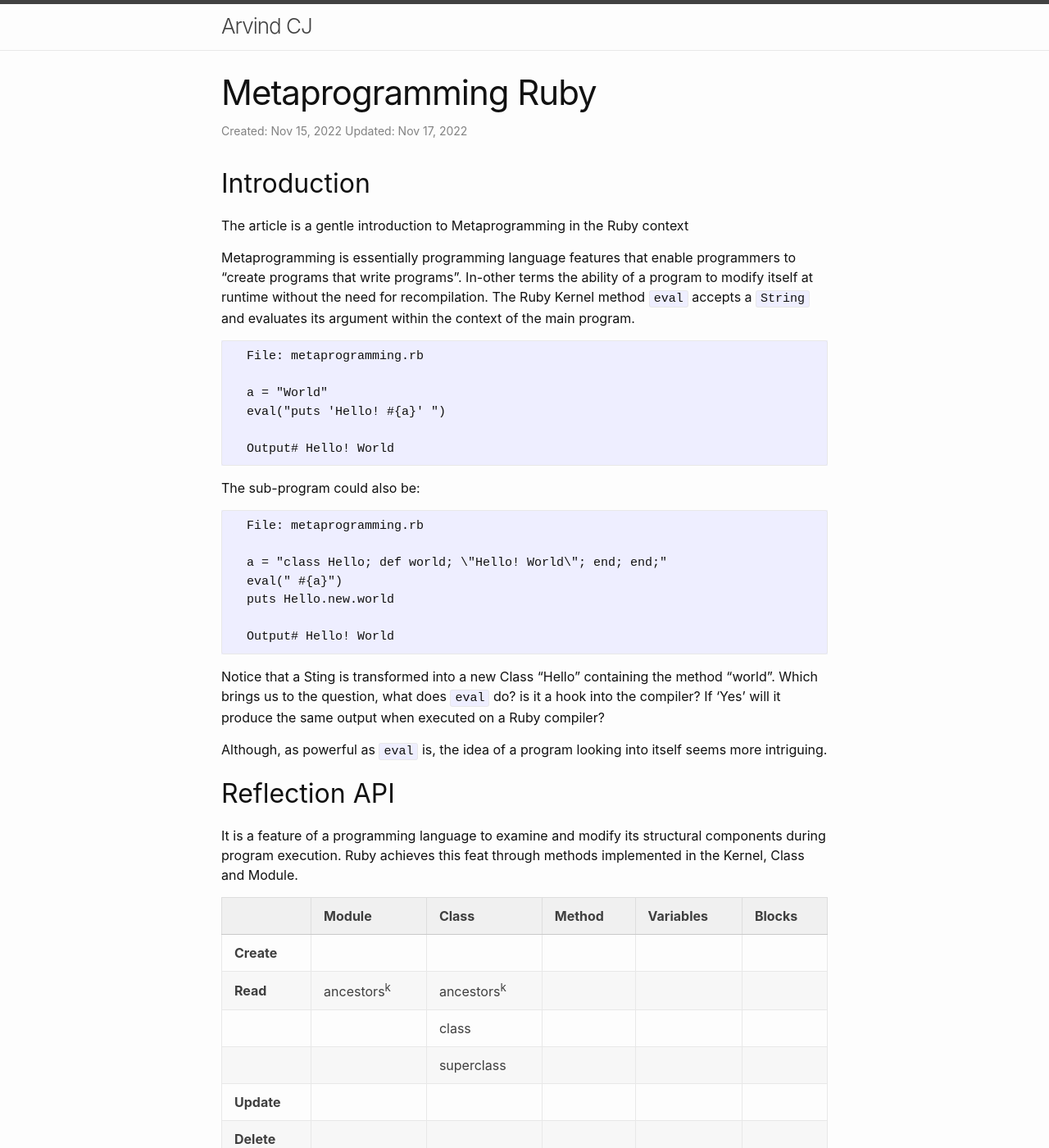
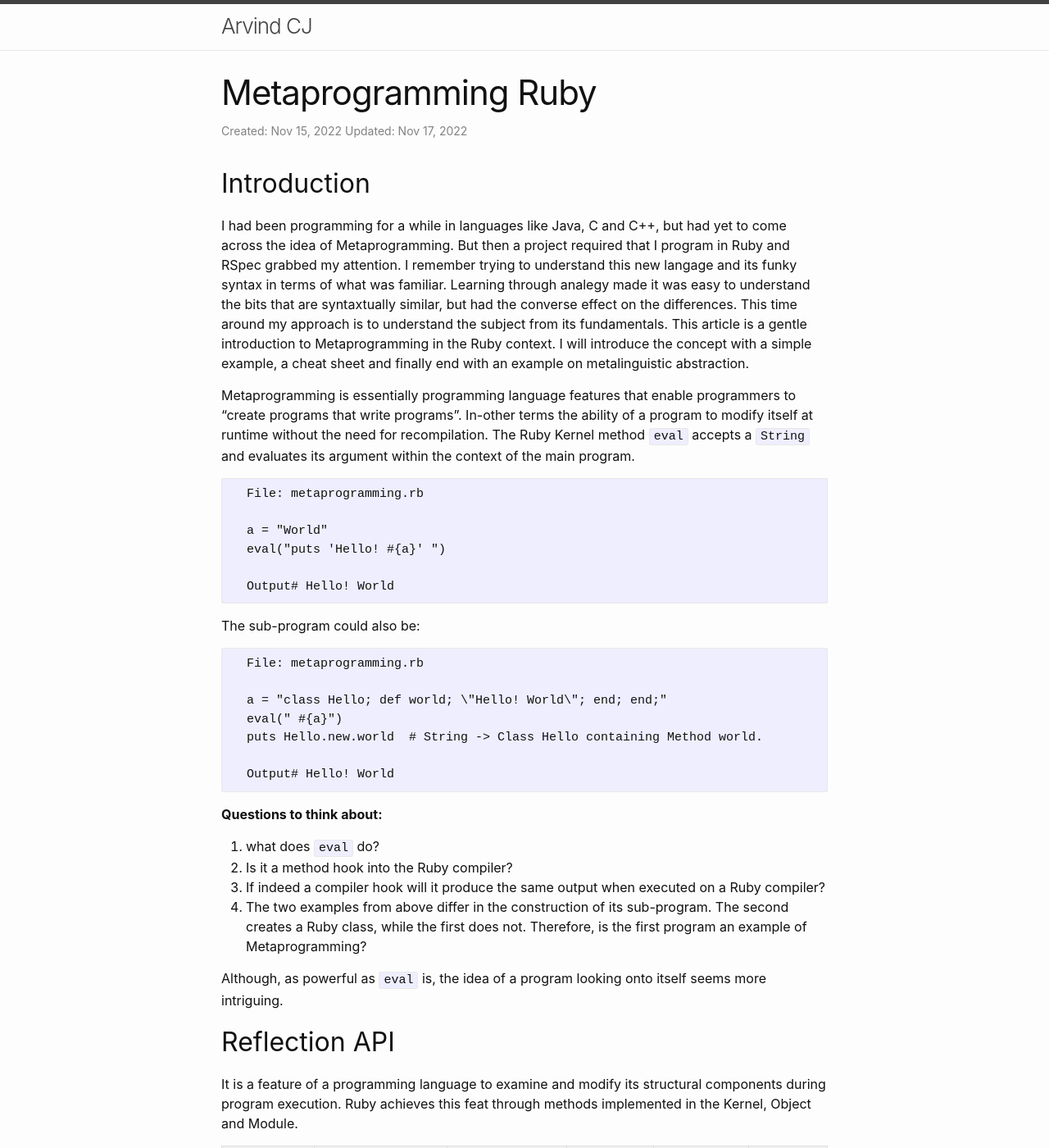
Before and after one commit to arvindcj/arvindcj.github.io, a Jekyll site: the page built from _posts/2022-11-15-metaprogramming-ruby.markdown, in a window 1280 px wide and 1400 px high. Shown: the whole window at 82% size. Built offline with Jekyll 4.4.1, drawn with Linux system fonts in a browser that asks for light colours; some of the changed text lies outside the part shown.

Commit message:
update metaprogramming

````diff
--- a/_posts/2022-11-15-metaprogramming-ruby.markdown
+++ b/_posts/2022-11-15-metaprogramming-ruby.markdown
@@ -8,8 +8,7 @@ categories: software_engineering
 
 ## Introduction ##
 
-The article is a gentle introduction to Metaprogramming in the Ruby context
-
+I had been programming for a while in languages like Java, C and C++, but had yet to come across the idea of Metaprogramming. But then a project required that I program in Ruby and RSpec grabbed my attention. I remember trying to understand this new langage and its funky syntax in terms of what was familiar. Learning through analegy made it was easy to understand the bits that are syntaxtually similar, but had the converse effect on the differences. This time around my approach is to understand the subject from its fundamentals. This article is a gentle introduction to Metaprogramming in the Ruby context. I will introduce the concept with a simple example, a cheat sheet and finally end with an example on metalinguistic abstraction.
 
 Metaprogramming is essentially programming language features that enable programmers to "create programs that write programs". In-other terms the ability of a program to modify itself at runtime without the need for recompilation. The Ruby Kernel method `eval`  accepts a `String` and evaluates its argument within the context of the main program.
 
@@ -29,34 +28,41 @@ The sub-program could also be:
 
   a = "class Hello; def world; \"Hello! World\"; end; end;"
   eval(" #{a}")
-  puts Hello.new.world
+  puts Hello.new.world  # String -> Class Hello containing Method world.
 
   Output# Hello! World
 ```
+**Questions to think about:**
 
-Notice that a Sting is transformed into a new Class "Hello" containing the method "world". Which brings us to the question, what does `eval` do? is it a hook into the compiler? If 'Yes' will it produce the same output when executed on a Ruby compiler?
+1. what does `eval` do?
+2. Is it a method hook into the Ruby compiler?
+3. If indeed a compiler hook will it produce the same output when executed on a Ruby compiler?
+4. The two examples from above differ in the construction of its sub-program. The second creates a Ruby class, while the first does not. Therefore, is the first program an example of Metaprogramming?
 
-Although, as powerful as `eval` is, the idea of a program looking into itself seems more intriguing.
+Although, as powerful as `eval` is, the idea of a program looking onto itself seems more intriguing.
 
 ## Reflection API ##
 
-It is a feature of a programming language to examine and modify its structural components during program execution. Ruby achieves this feat through methods implemented in the Kernel, Class and Module.
+It is a feature of a programming language to examine and modify its structural components during program execution. Ruby achieves this feat through methods implemented in the Kernel, Object and Module.
 
-|   | Module  | Class  | Method  | Variables | Blocks |
+|   | BasicObject  | Object | Kernel | Module | Class |
 |---|---|---|---|---|---|
 | **Create** |   |   |   |  |   |
-| **Read** | ancestors<sup>k</sup> | ancestors<sup>k</sup> |   |   |   |
+| **Read** | ancestors| ancestors |   |   |   |
 |  |   | class |   |  |   |
 |  |   | superclass |   |  |   |
 | **Update** |   |   |   |  |   |
 | **Delete** |   |   |   |  |   |
 
 |  |   |   |   |  |   |
-```
-Key
 
-k - Kernel method
+## Metalinguistic Abstraction ##
 
-```
+One of the key uses of Metaprogramming is its utility in implementing Domain Specific Languages (DSL) or Metalinguistic Abstraction. Most of Software Engineering is the process of delaing with complexity theough combining primitives to form more complex forms through abstraction.
+
+
+
 
 ## Conclusion ##
+
+This article was designed to be very brief incprorating the idea of a cheatsheet with a simple example to demionstrate the basic idea. It will serve as a starting point for ideas to come.
````
